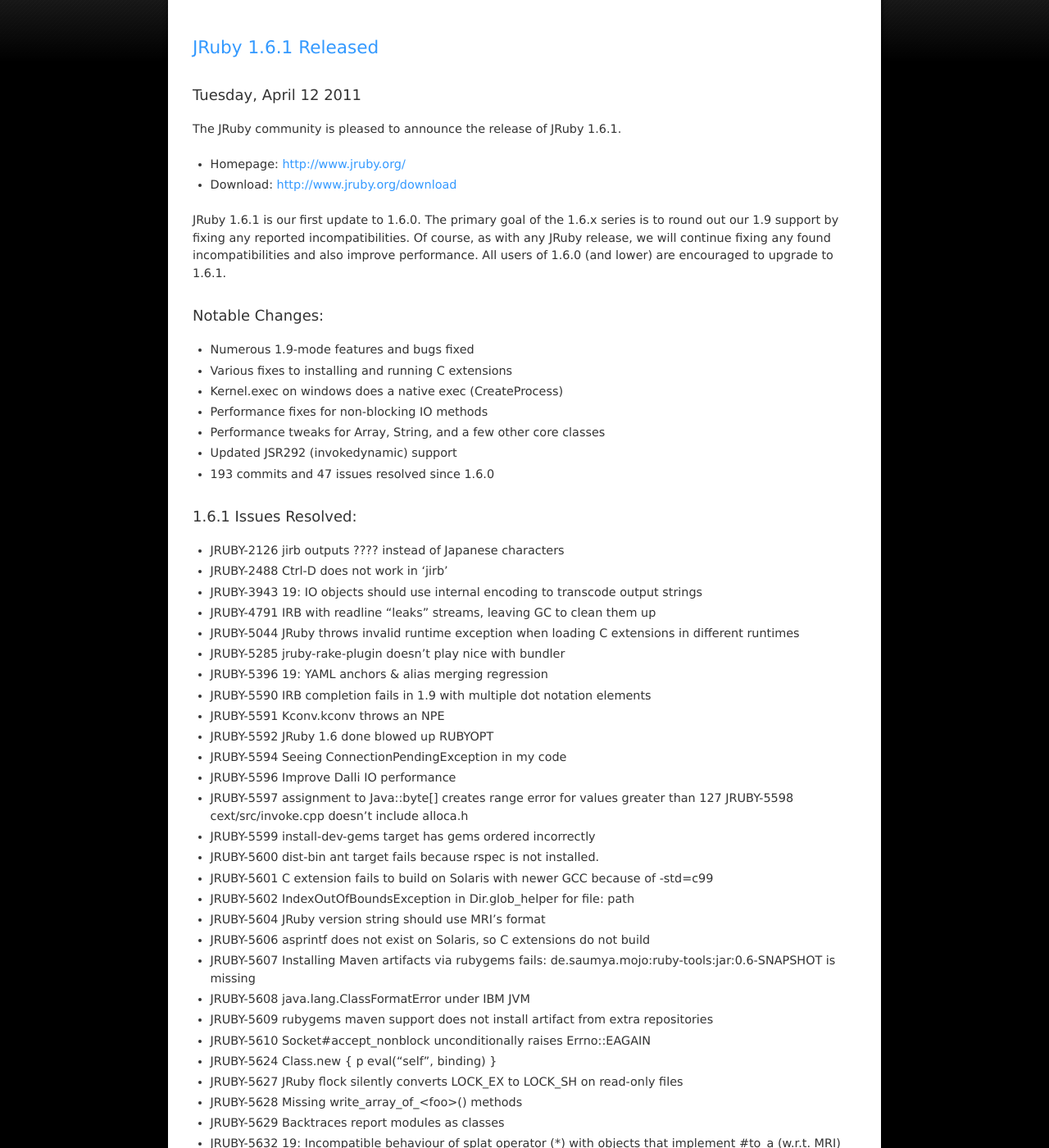
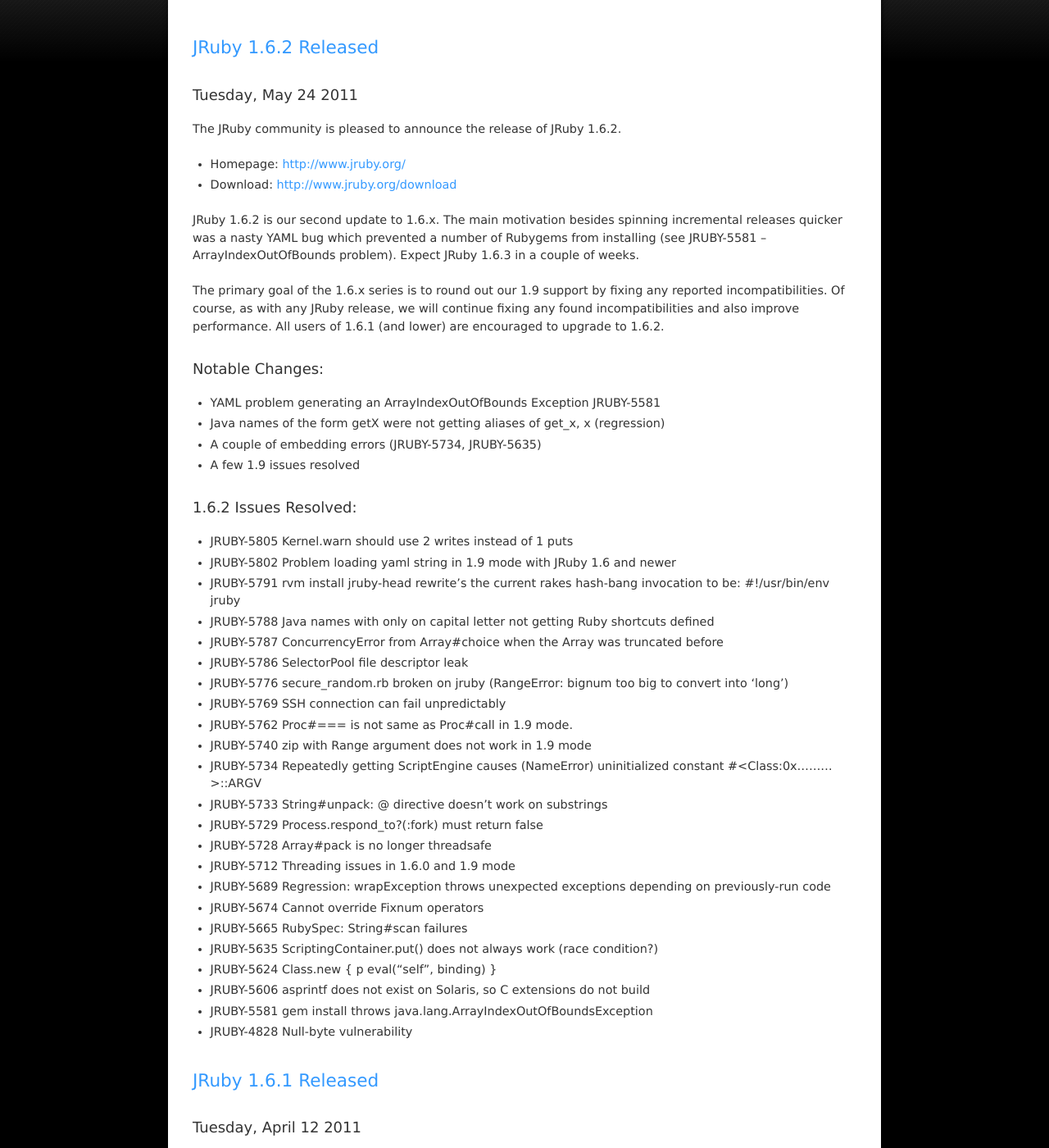
Before and after one commit to towynlin/jruby.github.com, a Jekyll site: the page built from www/news.html, in a window 1280 px wide and 1400 px high, scrolled down 269 px. Shown: the whole window at 82% size. Built offline with Jekyll 4.4.1, drawn with Linux system fonts in a browser that asks for light colours; Markdown is read by kramdown in place of the engine named in the settings.

Commit message:
Update for 1.6.2 and update our lock file for newer hautness

```diff
--- a/_config.yml
+++ b/_config.yml
@@ -13,14 +13,14 @@
   png_url:    /images/latex
 # JRuby-specific info here; goes into the "site" jekyll variable
 release:
-  url: /2011/04/12/jruby-1-6-1
-  version: 1.6.1
-  tar: http://jruby.org.s3.amazonaws.com/downloads/1.6.1/jruby-bin-1.6.1.tar.gz
-  zip: http://jruby.org.s3.amazonaws.com/downloads/1.6.1/jruby-bin-1.6.1.zip
-  exe: http://jruby.org.s3.amazonaws.com/downloads/1.6.1/jruby_windows_1_6_1.exe
-  exe64: http://jruby.org.s3.amazonaws.com/downloads/1.6.1/jruby_windows_x64_1_6_1.exe
-  exejre: http://jruby.org.s3.amazonaws.com/downloads/1.6.1/jruby_windowsjre_1_6_1.exe
-  exejre64: http://jruby.org.s3.amazonaws.com/downloads/1.6.1/jruby_windows_x64_jre_1_6_1.exe
+  url: /2011/05/24/jruby-1-6-2
+  version: 1.6.2
+  tar: http://jruby.org.s3.amazonaws.com/downloads/1.6.2/jruby-bin-1.6.2.tar.gz
+  zip: http://jruby.org.s3.amazonaws.com/downloads/1.6.2/jruby-bin-1.6.2.zip
+  exe: http://jruby.org.s3.amazonaws.com/downloads/1.6.2/jruby_windows_1_6_2.exe
+  exe64: http://jruby.org.s3.amazonaws.com/downloads/1.6.2/jruby_windows_x64_1_6_2.exe
+  exejre: http://jruby.org.s3.amazonaws.com/downloads/1.6.2/jruby_windowsjre_1_6_2.exe
+  exejre64: http://jruby.org.s3.amazonaws.com/downloads/1.6.2/jruby_windows_x64_jre_1_6_2.exe
 urls:
   s3: http://jruby.org.s3.amazonaws.com/downloads
   tryjruby: http://jruby.org.s3.amazonaws.com/tryjruby
--- /dev/null
+++ b/www/_posts/2011-05-24-jruby-1-6-2.markdown
@@ -0,0 +1,44 @@
+---
+layout: post
+title: JRuby 1.6.2 Released
+---
+The JRuby community is pleased to announce the release of JRuby 1.6.2.
+
+- Homepage: [http://www.jruby.org/](http://www.jruby.org/)
+- Download: [http://www.jruby.org/download](http://www.jruby.org/download)
+
+JRuby 1.6.2 is our second update to 1.6.x.  The main motivation besides spinning incremental releases quicker was a nasty YAML bug which prevented a number of Rubygems from installing (see JRUBY-5581 -- ArrayIndexOutOfBounds problem).  Expect JRuby 1.6.3 in a couple of weeks.
+
+The primary goal of the 1.6.x series is to round out our 1.9 support by fixing any reported incompatibilities. Of course, as with any JRuby release, we will continue fixing any found incompatibilities and also improve performance. All users of 1.6.1 (and lower) are encouraged to upgrade to 1.6.2.
+
+### Notable Changes:
+
+- YAML problem generating an ArrayIndexOutOfBounds Exception JRUBY-5581
+- Java names of the form getX were not getting aliases of get_x, x (regression)
+- A couple of embedding errors (JRUBY-5734, JRUBY-5635)
+- A few 1.9 issues resolved
+
+### 1.6.2 Issues Resolved:
+- JRUBY-5805 Kernel.warn should use 2 writes instead of 1 puts
+- JRUBY-5802 Problem loading yaml string in 1.9 mode with JRuby 1.6 and newer
+- JRUBY-5791 rvm install jruby-head rewrite's the current rakes hash-bang invocation to be: #!/usr/bin/env jruby
+- JRUBY-5788 Java names with only on capital letter not getting Ruby shortcuts defined
+- JRUBY-5787 ConcurrencyError from Array#choice when the Array was truncated before
+- JRUBY-5786 SelectorPool file descriptor leak
+- JRUBY-5776 secure_random.rb broken on jruby (RangeError: bignum too big to convert into 'long')
+- JRUBY-5769 SSH connection can fail unpredictably
+- JRUBY-5762 Proc#=== is not same as Proc#call in 1.9 mode.
+- JRUBY-5740 zip with Range argument does not work in 1.9 mode
+- JRUBY-5734 Repeatedly getting ScriptEngine causes (NameError) uninitialized constant #&lt;Class:0x.........&gt;::ARGV
+- JRUBY-5733 String#unpack: @ directive doesn't work on substrings
+- JRUBY-5729 Process.respond_to?(:fork) must return false
+- JRUBY-5728 Array#pack is no longer threadsafe
+- JRUBY-5712 Threading issues in 1.6.0 and 1.9 mode
+- JRUBY-5689 Regression: wrapException throws unexpected exceptions depending on previously-run code
+- JRUBY-5674 Cannot override Fixnum operators
+- JRUBY-5665 RubySpec: String#scan failures
+- JRUBY-5635 ScriptingContainer.put() does not always work (race condition?)
+- JRUBY-5624 Class.new { p eval("self", binding) }
+- JRUBY-5606 asprintf does not exist on Solaris, so C extensions do not build
+- JRUBY-5581 gem install throws java.lang.ArrayIndexOutOfBoundsException
+- JRUBY-4828 Null-byte vulnerability
```
Also changed, not shown: www/download.html (+22 -22 lines), Gemfile.lock.
